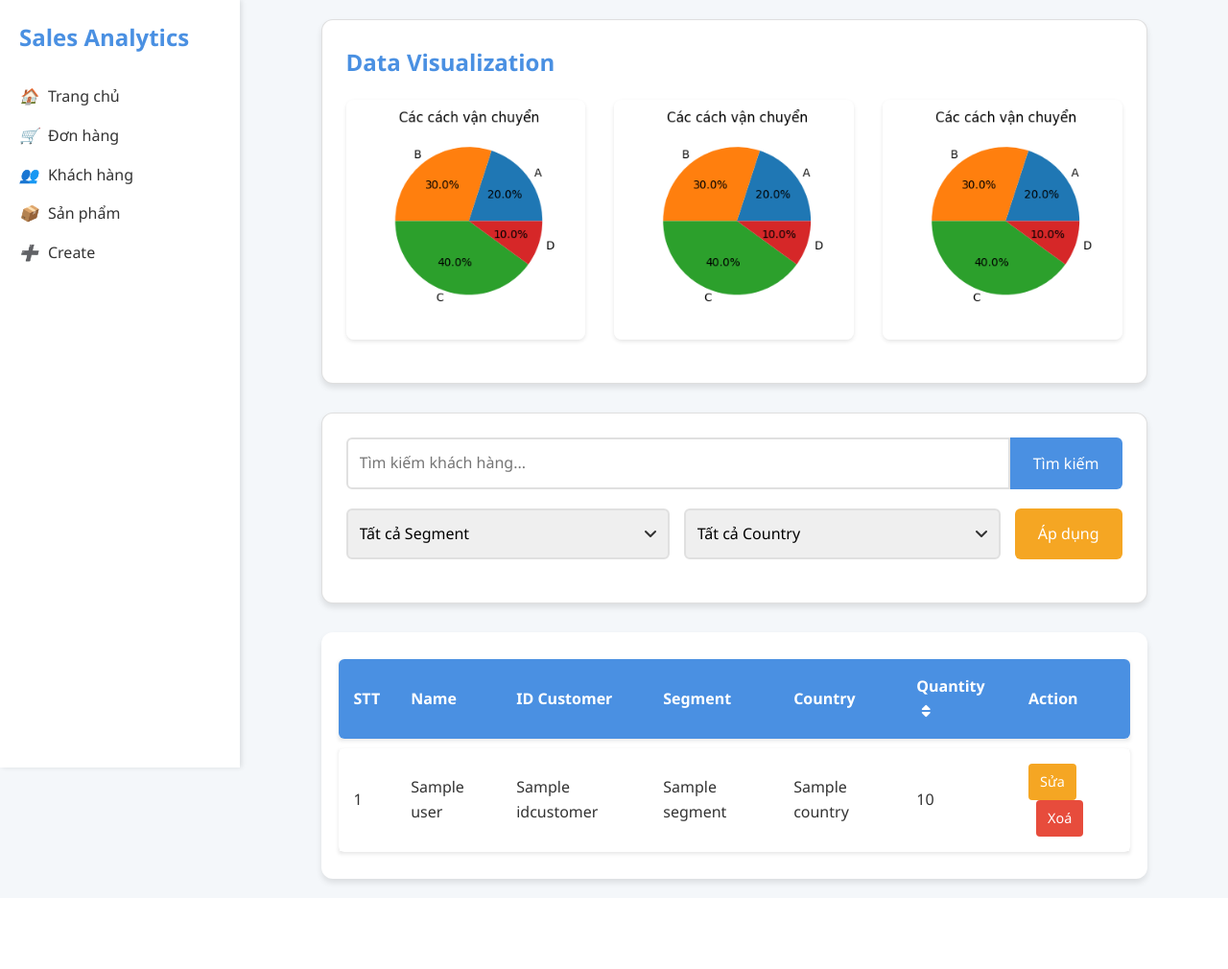
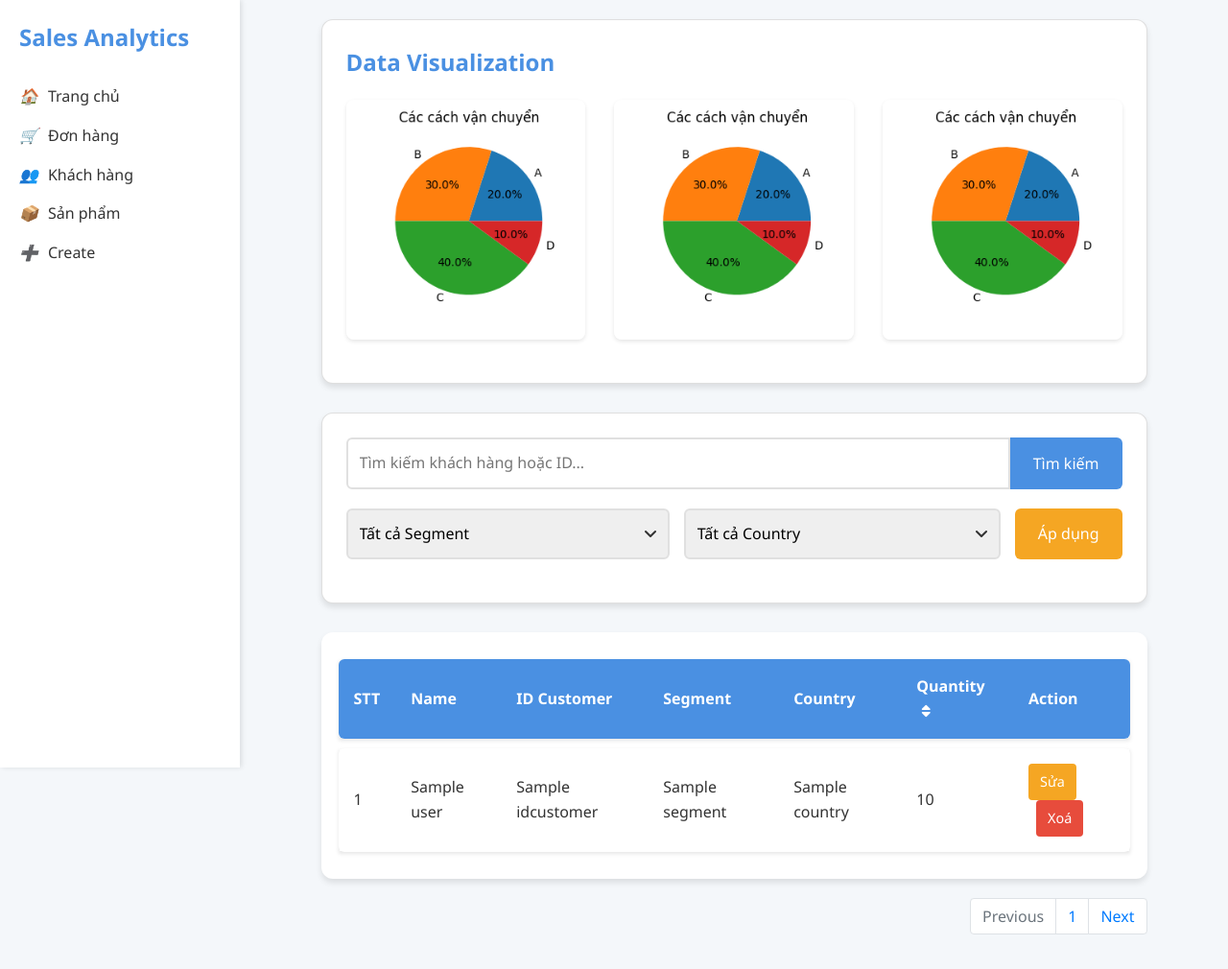
Before and after one commit to Thach45/Superstore-Sales, a Flask app: page /customer in a window 1280 px wide. Shown: the whole page at 96% size. Before the commit the page ends 925 px from the top, so only its background shows below. Run offline with Flask 3, Linux system fonts and the light colour scheme; a database or web service that is not in the repository returns one stand-in record (values such as "Sample title"); some libraries are stand-ins or nearby versions.

Commit message:
feat: Update customer page with pagination and search functionality

```diff
--- a/blueprint/create/create_controller.py
+++ b/blueprint/create/create_controller.py
@@ -19,7 +19,7 @@ def upload():
         # Lấy đối tượng MongoDB từ config của Flask
         mongo = current_app.config['MONGO']
         # Thêm dữ liệu vào MongoDB
-        mongo.db.datastore.insert_many(data)
-        return render_template('create.html', message="1")
+        mongo.db.users.insert_many(data)
+        return render_template('home.html', message="1")
     else:
         return render_template('create.html', message="0")
--- a/blueprint/customer/customer_controller.py
+++ b/blueprint/customer/customer_controller.py
@@ -3,13 +3,17 @@ import pandas as pd
 
 def index():
     mongo = current_app.config['MONGO']
+    page = int(request.args.get('page', 1))
+    limit = 20
+    skip = (page - 1) * limit
     collection = mongo.db.users  # Sử dụng cú pháp dấu chấm để truy cập collection
     # Bước 1: Lấy dữ liệu từ MongoDB
-    data = list(collection.find())  # Trả về tất cả dữ liệu từ collection
-
+    data = list(collection.find().skip(skip).limit(limit))  # Trả về tất cả dữ liệu từ collection
+    total_records = collection.count_documents({})
+    total_pages = (total_records // limit) + (1 if total_records % limit > 0 else 0)
     # Bước 2: Chuyển đổi đối tượng ObjectId thành chuỗi (nếu có)
     for item in data:
         item['_id'] = str(item['_id'])
 
     # Bước 3: Trả về dữ liệu dưới dạng JSON
-    return render_template('customer.html', records=data)
+    return render_template('customer.html', records=data, page=page, total_pages=total_pages)
--- a/static/style/customer.css
+++ b/static/style/customer.css
@@ -240,3 +240,8 @@ td:last-child, th:last-child {
         margin-bottom: 10px;
     }
 }
+.pagination{
+    margin-top: 20px;
+    display: flex;
+    justify-content: right;
+}
--- a/templates/customer.html
+++ b/templates/customer.html
@@ -25,7 +25,7 @@
     <div class="card">
         <div class="card-body">
             <form class="form-Search" role="search">
-                <input class="search" type="search" placeholder="Tìm kiếm khách hàng..." aria-label="Search">
+                <input class="search" type="search" placeholder="Tìm kiếm khách hàng hoặc ID..." aria-label="Search">
                 <button class="btn btn-outline-success" type="submit">Tìm kiếm</button>
             </form>
             <div class="filter">
@@ -78,6 +78,43 @@
                 {% endfor %}
         </tbody>
     </table>
-</div>
+    <nav aria-label="...">
+        <ul class="pagination">
+            <li class="page-item disabled">
+                <a class="page-link">Previous</a>
+            </li>
+            {% if total_pages <= 7 %}
+                {% for i in range(page, total_pages + 1) %}
+                    <li class="page-item"><a class="page-link" href="/customer?page={{ i }}">{{ i }}</a></li>
+                {% endfor %}
+            {% else %}
+                {% if page <= 4 %}
+                    {% for i in range(1, 6) %}
+                        <li class="page-item"><a class="page-link" href="/customer?page={{ i }}">{{ i }}</a></li>
+                    {% endfor %}
+                    <li class="page-item"><a class="page-link" href="#">...</a></li>
+                    <li class="page-item"><a class="page-link" href="/customer?page={{ total_pages }}">{{ total_pages }}</a></li>
+                {% elif page >= total_pages - 3 %}
+                    <li class="page-item"><a class="page-link" href="/customer?page=1">1</a></li>
+                    <li class="page-item"><a class="page-link" href="#">...</a></li>
+                    {% for i in range(total_pages - 4, total_pages + 1) %}
+                        <li class="page-item"><a class="page-link" href="/customer?page={{ i }}">{{ i }}</a></li>
+                    {% endfor %}
+                {% else %}
+                    <li class="page-item"><a class="page-link" href="/customer?page=1">1</a></li>
+                    <li class="page-item"><a class="page-link" href="#">...</a></li>
+                    {% for i in range(page - 1, page + 2) %}
+                        <li class="page-item"><a class="page-link" href="/customer?page={{ i }}">{{ i }}</a></li>
+                    {% endfor %}
+                    <li class="page-item"><a class="page-link" href="#">...</a></li>
+                    <li class="page-item"><a class="page-link" href="/customer?page={{ total_pages }}">{{ total_pages }}</a></li>
+                {% endif %}
+            {% endif %}
+            <li class="page-item">
+                <a class="page-link" href="#">Next</a>
+            </li>
+        </ul>
+    </nav>
+
 <script src="{{url_for('static', filename='js/customer.js')}}"></script>
 {%endblock%}
--- a/templates/layout.html
+++ b/templates/layout.html
@@ -25,6 +25,7 @@
   <main class="main-content">
       {% block content %}{% endblock %}
   </main>
+
     <script src="https://code.jquery.com/jquery-3.5.1.slim.min.js"></script>
     <script src="https://cdn.jsdelivr.net/npm/@popperjs/core@2.5.4/dist/umd/popper.min.js"></script>
     <script src="https://stackpath.bootstrapcdn.com/bootstrap/4.5.2/js/bootstrap.min.js"></script>
```
